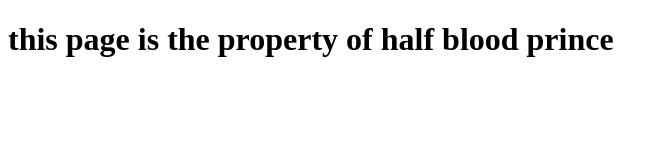
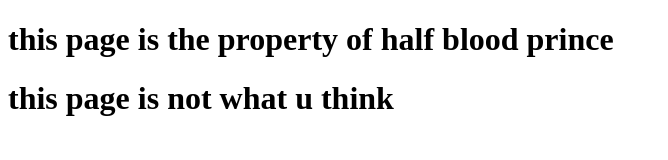
Before and after one commit to Sumit1621/Conflict2nd-class, a plain HTML site: page sourava.html in a window 1280 px wide. Shown: the whole page, without its empty margins (0-668 px from the left). Drawn offline with Linux system fonts and the light colour scheme.

Commit message:
conflict

```diff
--- a/sourava.html
+++ b/sourava.html
@@ -7,5 +7,6 @@
 </head>
 <body>
     <h1>this page is the property of half blood prince</h1>
+    <h1>this page is not what u think</h1>
 </body>
 </html>
```
